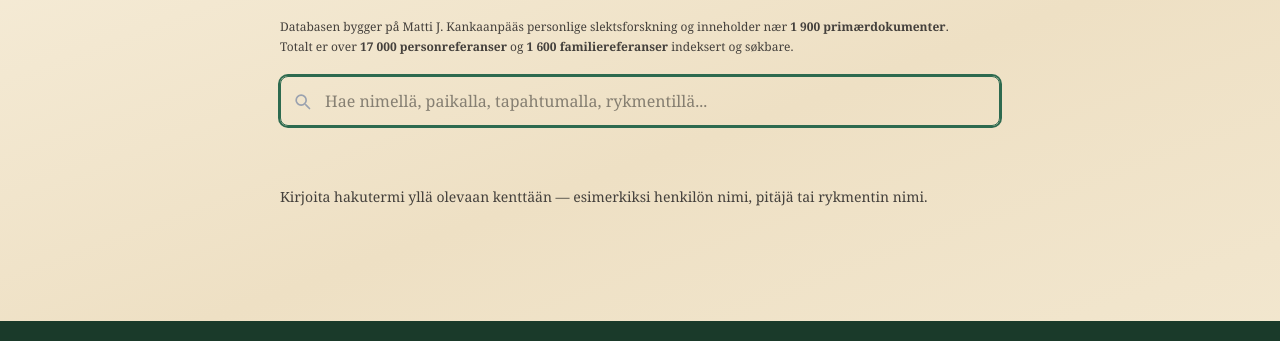
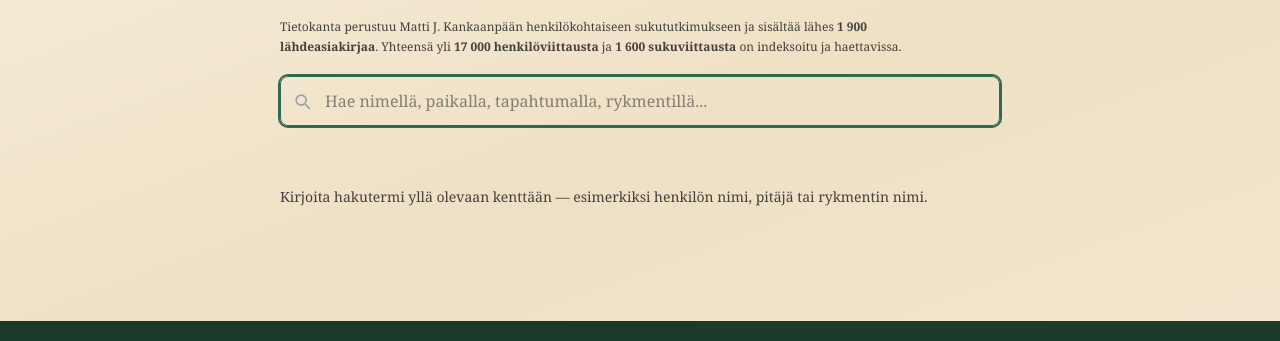
Before and after one commit to Sjarleee/toisetaijat, an Astro site: page /hakemisto in a window 1280 px wide. Shown: the part 238-579 px from the top of the page. Built offline with nearby package versions, Linux system fonts and the light colour scheme; Astro itself is replaced by a stand-in of ours.

Commit message:
fix: finsk tekst i stats

```diff
--- a/src/pages/hakemisto.astro
+++ b/src/pages/hakemisto.astro
@@ -114,9 +114,9 @@ const searchData = hakemistoEntries.map(entry => {
       yhteydenottopyyntöön julkaisemattomasta aineistosta.
     </p>
     <p class="text-[#44403c] text-xs mb-5 max-w-2xl leading-relaxed">
-      Databasen bygger på Matti J. Kankaanpääs personlige slektsforskning og inneholder nær
-      <strong>1&nbsp;900 primærdokumenter</strong>. Totalt er over <strong>17&nbsp;000 personreferanser</strong>
-      og <strong>1&nbsp;600 familiereferanser</strong> indeksert og søkbare.
+      Tietokanta perustuu Matti J. Kankaanpään henkilökohtaiseen sukututkimukseen ja sisältää lähes
+      <strong>1&nbsp;900 lähdeasiakirjaa</strong>. Yhteensä yli <strong>17&nbsp;000 henkilöviittausta</strong>
+      ja <strong>1&nbsp;600 sukuviittausta</strong> on indeksoitu ja haettavissa.
     </p>
 
     <div class="relative mb-6">
--- a/src/pages/index.astro
+++ b/src/pages/index.astro
@@ -144,17 +144,17 @@ const bundle = allBookEntries
       <div class="flex flex-wrap gap-4 mb-6">
         <div class="flex items-baseline gap-1.5">
           <span class="font-serif text-2xl font-bold text-[#1a3a2a]">1 900</span>
-          <span class="text-xs text-[#44403c]">primærdokumenter</span>
+          <span class="text-xs text-[#44403c]">lähdeasiakirjaa</span>
         </div>
         <div class="w-px bg-[#2d6a4f]/20 self-stretch"></div>
         <div class="flex items-baseline gap-1.5">
           <span class="font-serif text-2xl font-bold text-[#1a3a2a]">17 000+</span>
-          <span class="text-xs text-[#44403c]">personreferanser</span>
+          <span class="text-xs text-[#44403c]">henkilöviittausta</span>
         </div>
         <div class="w-px bg-[#2d6a4f]/20 self-stretch"></div>
         <div class="flex items-baseline gap-1.5">
           <span class="font-serif text-2xl font-bold text-[#1a3a2a]">1 600</span>
-          <span class="text-xs text-[#44403c]">familiereferanser</span>
+          <span class="text-xs text-[#44403c]">sukuviittausta</span>
         </div>
       </div>
       <form action="/hakemisto" method="get" class="flex gap-2 max-w-xl">
```
